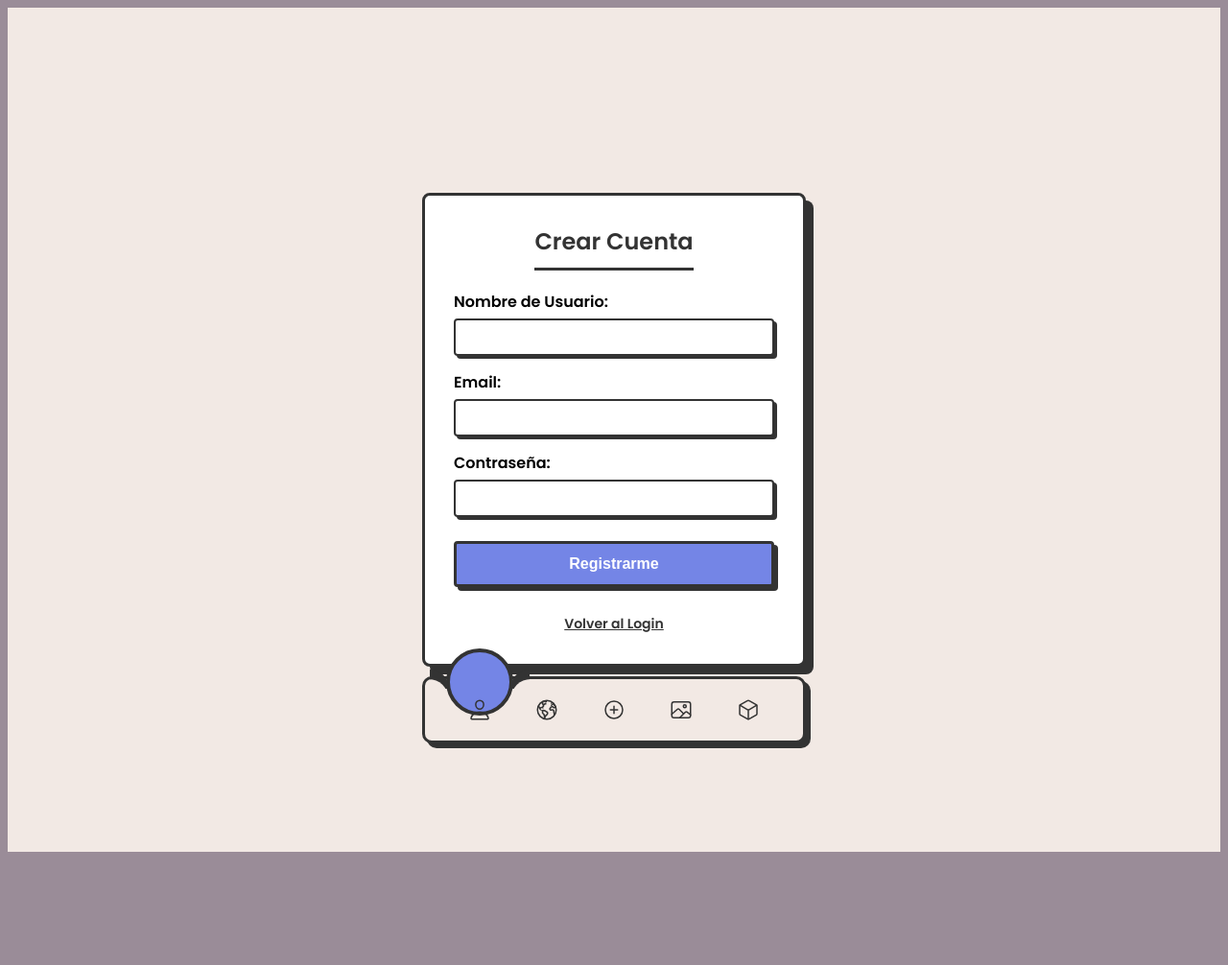
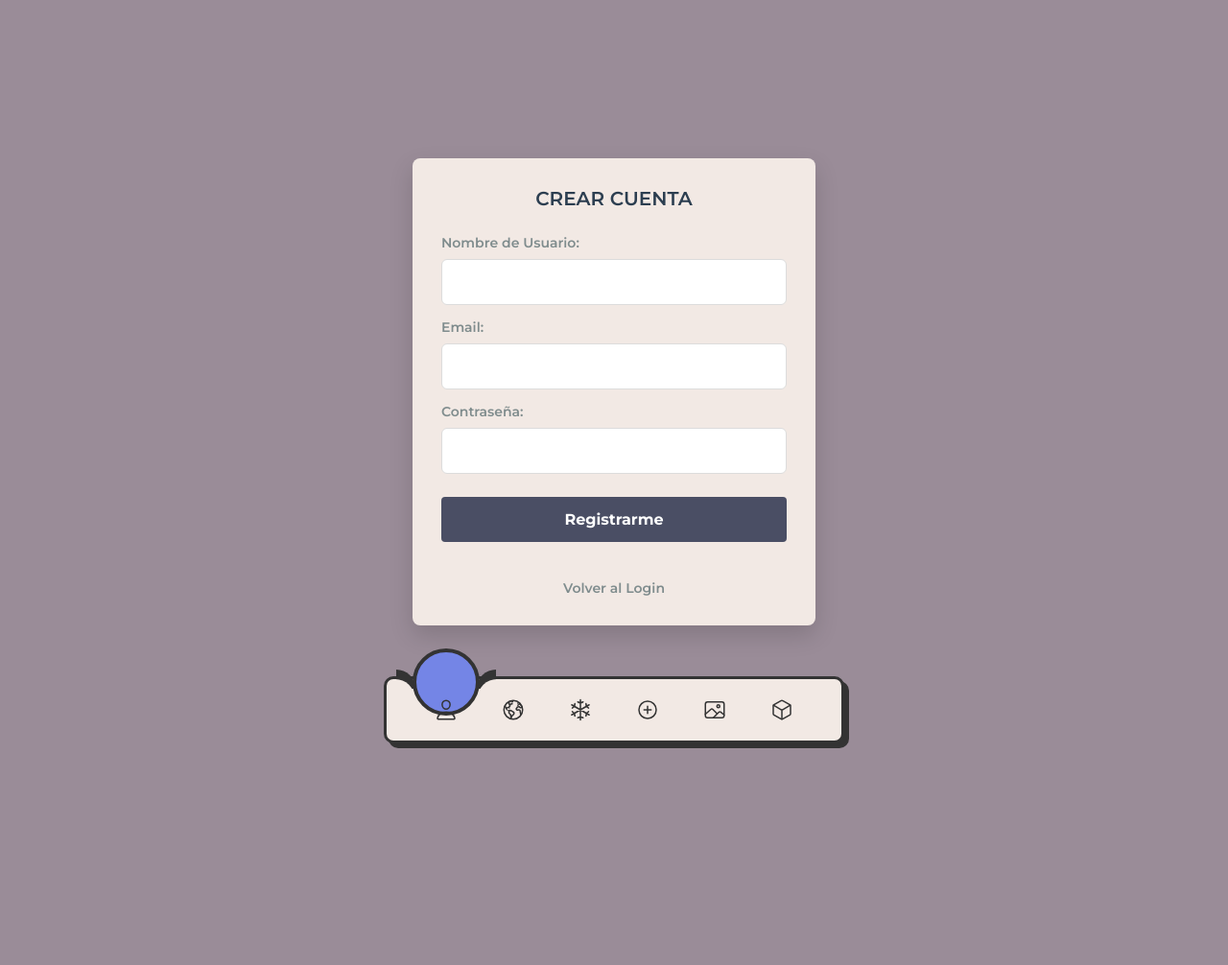
Before and after one commit to agus-enc/TP-Final-IDS-Icebox, a Flask app: page /registro in a window 1280 px wide. Shown: the whole page at 96% size. After the commit the page ends 780 px from the top, so only its background shows below. Run offline with Flask 3, Linux system fonts and the light colour scheme.

Commit message:
Agergo boton de heladera y cambios en la estetica de la barra de navegacion

```diff
--- a/frontend/static/css/main.css
+++ b/frontend/static/css/main.css
@@ -11,7 +11,7 @@ body {
 /* --- BARRA DE NAVEGACIÓN (ROUTER) --------- */
 
 .router {
-    width: 400px;
+    width: 480px;
     height: 70px;
     background: #f2E9E4;
     position: fixed;
@@ -31,7 +31,7 @@ body {
 
 .router ul {
     display: flex;
-    width: 350px;
+    width: 420px;
     margin: 0;
     padding: 0;
 }
@@ -104,6 +104,7 @@ body {
 .router ul li:nth-child(3).active ~ .indicador { transform: translateX(calc(70px * 2)); }
 .router ul li:nth-child(4).active ~ .indicador { transform: translateX(calc(70px * 3)); }
 .router ul li:nth-child(5).active ~ .indicador { transform: translateX(calc(70px * 4)); }
+.router ul li:nth-child(6).active ~ .indicador { transform: translateX(calc(70px * 5)); }
 
 .indicador {
     position: absolute;
--- a/frontend/static/css/registro.css
+++ b/frontend/static/css/registro.css
@@ -1,8 +1,11 @@
+@import url('https://fonts.googleapis.com/css2?family=Montserrat:wght@400;600;700&display=swap');
+
+/* Contenedor principal alineado con el login */
 .registro-wrapper {
-    padding: 40px;
+    padding: 0;
+    margin: 0 auto;
     text-align: center;
-    font-family: 'Poppins', sans-serif;
-    background-color: #F2E9E4;
+    font-family: 'Montserrat', sans-serif;
     min-height: 100vh;
     display: flex;
     flex-direction: column;
@@ -10,65 +13,97 @@
     align-items: center;
 }
 
+/* La caja principal idéntica al #msform fieldset */
 .registro-card {
-    border: 3px solid #333333;
-    background: white;
+    background: #F2E9E4;
+    border: 0 none;
+    border-radius: 8px;
+    box-shadow: 0 10px 25px rgba(0, 0, 0, 0.15);
+    padding: 30px;
+    box-sizing: border-box;
     width: 100%;
-    max-width: 400px;
-    padding: 30px;
-    box-shadow: 8px 8px 0px #333333;
-    border-radius: 8px;
-    box-sizing: border-box;
+    max-width: 420px; /* Mismo ancho que el login */
+    font-family: 'Montserrat', sans-serif;
 }
 
+/* Título igual al .fs-title del login */
 .registro-card h2 {
+    font-size: 20px;
+    text-transform: uppercase;
+    color: #2C3E50;
     margin-top: 0;
-    color: #333333;
-    border-bottom: 3px solid #333333;
-    padding-bottom: 10px;
-    display: inline-block;
+    margin-bottom: 25px;
+    font-weight: 600;
+    border-bottom: none; /* Chau línea gruesa brutalista */
+    display: block;
 }
 
-.form-group {
+/* Espaciado de los campos */
+.form-group, .form-group-last {
     text-align: left;
-    margin-bottom: 15px;
+    margin-bottom: 14px;
 }
 
-.form-group-last {
-    text-align: left;
-    margin-bottom: 25px;
+/* Textos arriba de los casilleros */
+.form-group label, .form-group-last label {
+    font-size: 14px;
+    color: #7f8c8d; /* Gris suave, como el subtítulo del login */
+    margin-bottom: 8px;
+    font-weight: 600;
+    display: block;
 }
 
-.form-group label, .form-group-last label {
-    font-weight: bold;
-    display: block;
-    margin-bottom: 5px;
+/* Casilleros idénticos a los del login */
+.registro-input {
+    padding: 14px;
+    border: 1px solid #dcdcdc;
+    border-radius: 6px;
+    width: 100%;
+    box-sizing: border-box;
+    font-family: 'Montserrat', sans-serif;
+    color: #2C3E50;
+    font-size: 14px;
+    box-shadow: none; /* Chau sombra negra dura */
 }
 
-.registro-input {
-    width: 100%;
-    padding: 10px;
-    border: 2px solid #333333;
-    box-shadow: 3px 3px 0px #333333;
-    box-sizing: border-box;
-    border-radius: 4px;
+/* Borde verde al hacer click en un casillero */
+.registro-input:focus {
+    border-color: #27AE60;
+    outline: none;
 }
 
+/* Botón idéntico al .action-button del login */
 .btn-registro {
     width: 100%;
-    background: #7485e6;
+    background: #4A4E64;
+    font-weight: bold;
     color: white;
-    font-weight: bold;
-    padding: 12px;
-    border: 3px solid #333333;
-    box-shadow: 4px 4px 0px #333333;
+    border: none;
+    border-radius: 4px;
+    cursor: pointer;
+    padding: 14px;
+    margin-top: 10px;
     font-size: 16px;
-    cursor: pointer;
-    border-radius: 4px;
+    transition: background 0.2s ease;
+    box-shadow: none; /* Chau sombra negra dura */
+    font-family: 'Montserrat', sans-serif;
 }
 
+/* Cambio a verde cuando pasas el mouse por el botón */
+.btn-registro:hover {
+    background: #219653;
+}
+
+/* Link para volver atrás */
 .back-link {
-    color: #333333;
+    color: #7f8c8d;
     font-size: 14px;
-    font-weight: bold;
+    font-weight: 600;
+    text-decoration: none;
+    display: inline-block;
+    margin-top: 20px;
 }
+
+.back-link:hover {
+    color: #2C3E50;
+}
--- a/frontend/static/js/main.js
+++ b/frontend/static/js/main.js
@@ -12,21 +12,26 @@ document.addEventListener('DOMContentLoaded', () => {
         }, 3000);
     });
 
-    // 2. LÓGICA DE DETECCIÓN DE RUTA DE FLASK
+    // 2. LÓGICA DE DETECCIÓN DE RUTA DE FLASK Y CLICKS EN VIVO
     const list = document.querySelectorAll('.router ul .list');
     const currentUrl = window.location.pathname;
 
     list.forEach((item) => {
-        // Limpiamos cualquier clase active previa
+        // --- PARTE A: Lo que pasa cuando la página recién carga ---
         item.classList.remove('active');
-
-        // Sacamos la dirección a la que apunta el botón
         const link = item.querySelector('a').getAttribute('href');
 
-        // Comparamos si la URL actual coincide con el botón o si estamos en la raíz (home)
         if (currentUrl.includes(link) || (currentUrl === '/' && link.includes('heladera'))) {
             item.classList.add('active');
         }
+
+        // --- PARTE B: Lo que pasa cuando haces clic (NUEVO) ---
+        item.addEventListener('click', function() {
+            // Le sacamos la clase active a todos los botones
+            list.forEach(li => li.classList.remove('active'));
+            // Se la ponemos solo al que acabas de clickear
+            this.classList.add('active');
+        });
     });
 });
 
@@ -38,6 +43,12 @@ document.addEventListener('DOMContentLoaded', function() {
     if (userMenuTrigger && userDropdown) {
         // Al hacer clic en el botón de usuario, muestra u oculta
         userMenuTrigger.addEventListener('click', function(event) {
+
+            //Si el clic vino de un enlace del dropdown (Cerrar Sesión), dejamos que siga viaje
+            if (event.target.closest('.dropdown-item')) {
+                return; // Corta esta función acá y permite que el href funcione
+            }
+
             event.preventDefault(); // Frena el '#' para que no salte la pantalla
             event.stopPropagation(); // Evita que el evento "explote" hacia el window
             userDropdown.classList.toggle('show');
--- a/frontend/templates/base.html
+++ b/frontend/templates/base.html
@@ -50,6 +50,13 @@
                 <a href="{{ url_for('mapa.mostrar_mapa')}}">
                     <span class="icon"><ion-icon name="earth-outline"></ion-icon></span>
                     <span class="route">Mapa</span>
+                </a>
+            </li>
+
+            <li class="list" id="nav-item-heladera">
+                <a href="{{ url_for('imanes.mostrar_heladera') }}" id="btn-nav-heladera">
+                    <span class="icon"><ion-icon name="snow-outline"></ion-icon></span>
+                    <span class="route">Heladera</span>
                 </a>
             </li>
 
```
